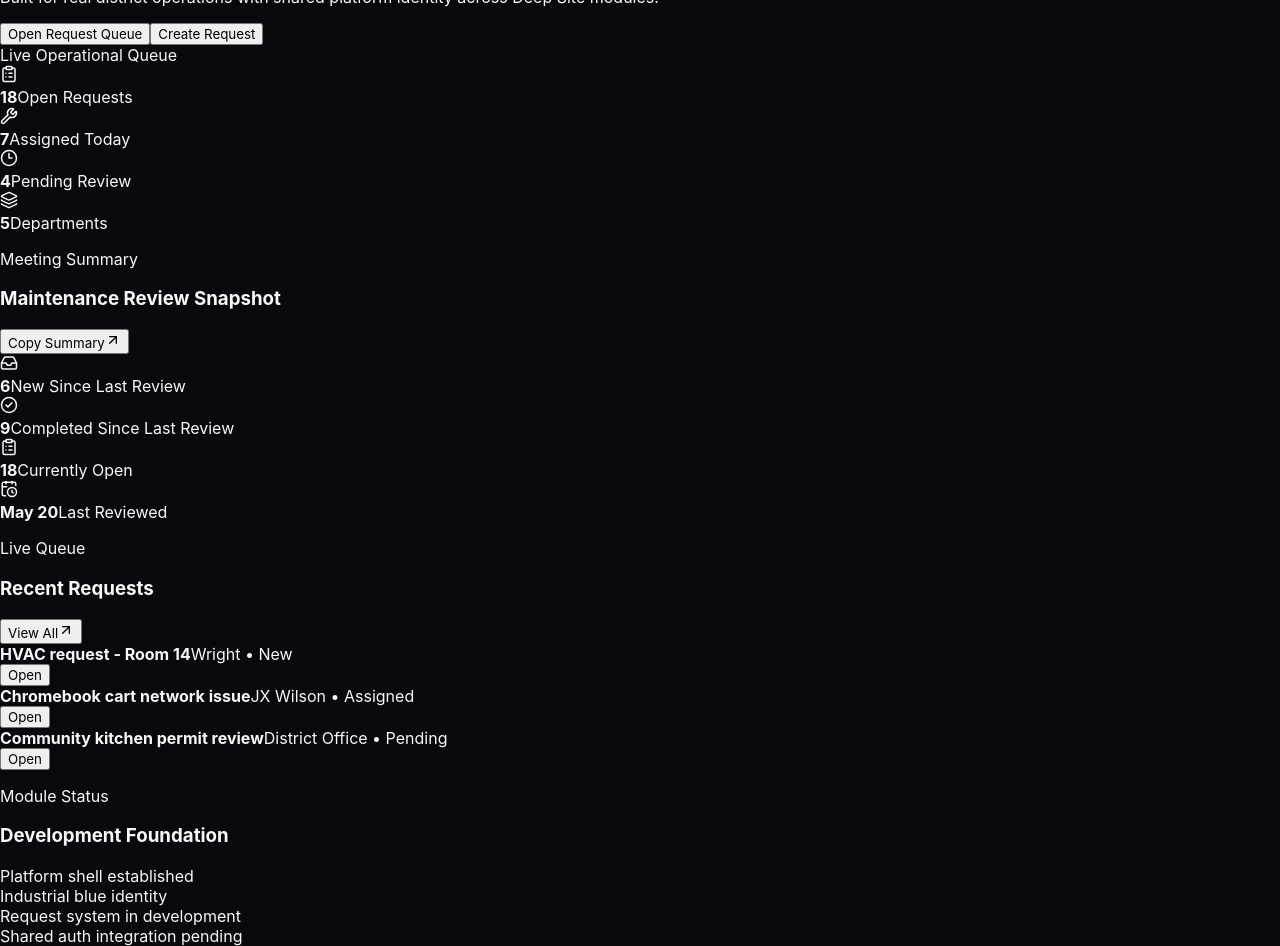
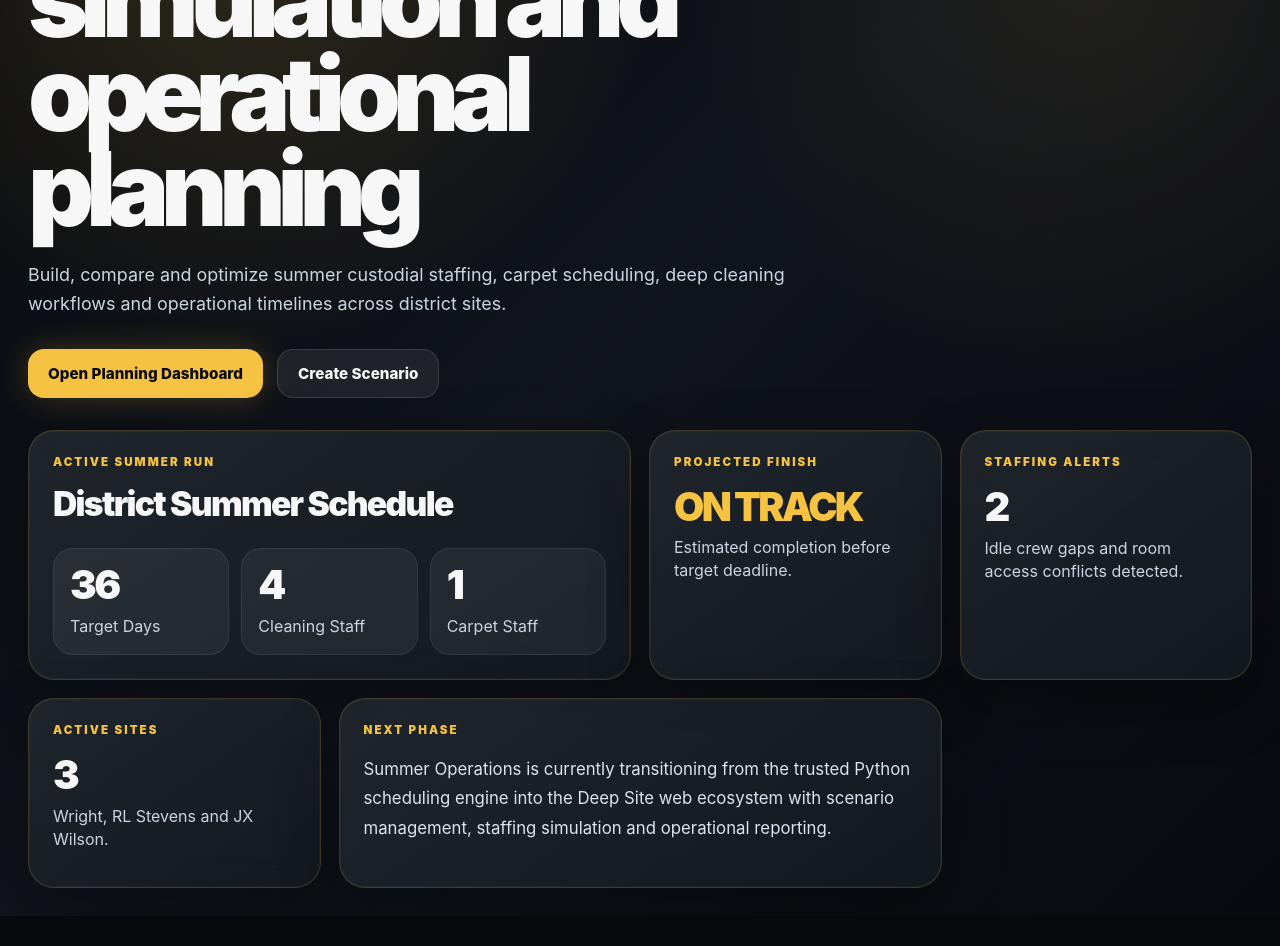
Before and after one commit to Skkedd/summer-operations, a React (Vite) app: page / in a window 1280 px wide. Shown: the part 220-1166 px from the top of the page. After the commit the page ends 1136 px from the top, so only its background shows below. Built offline with nearby package versions, Linux system fonts and the light colour scheme.

Commit message:
Restore Summer Operations app entry

```diff
--- a/src/App.jsx
+++ b/src/App.jsx
@@ -1,252 +1,5 @@
-import {
-  ArrowUpRight,
-  ClipboardList,
-  Clock3,
-  Layers3,
-  Wrench,
-  CheckCircle2,
-  Inbox,
-  CalendarClock,
-} from 'lucide-react'
-import PlatformReturnPill from './components/PlatformReturnPill'
-import { useEffect } from "react";
-import { supabase } from "./lib/supabaseClient";
-
-const queueItems = [
-  {
-    title: 'HVAC request - Room 14',
-    status: 'New',
-    site: 'Wright',
-  },
-  {
-    title: 'Chromebook cart network issue',
-    status: 'Assigned',
-    site: 'JX Wilson',
-  },
-  {
-    title: 'Community kitchen permit review',
-    status: 'Pending',
-    site: 'District Office',
-  },
-]
-
-const stats = [
-  {
-    label: 'Open Requests',
-    value: '18',
-    icon: ClipboardList,
-  },
-  {
-    label: 'Assigned Today',
-    value: '7',
-    icon: Wrench,
-  },
-  {
-    label: 'Pending Review',
-    value: '4',
-    icon: Clock3,
-  },
-  {
-    label: 'Departments',
-    value: '5',
-    icon: Layers3,
-  },
-]
-
-const meetingSummary = [
-  {
-    label: 'New Since Last Review',
-    value: '6',
-    icon: Inbox,
-  },
-  {
-    label: 'Completed Since Last Review',
-    value: '9',
-    icon: CheckCircle2,
-  },
-  {
-    label: 'Currently Open',
-    value: '18',
-    icon: ClipboardList,
-  },
-  {
-    label: 'Last Reviewed',
-    value: 'May 20',
-    icon: CalendarClock,
-  },
-]
+import SummerOperationsHomePage from './pages/SummerOperationsHomePage.jsx'
 
 export default function App() {
-
-  useEffect(() => {
-    console.warn(
-      "Platform auth gate temporarily disabled while shared session handoff is unfinished."
-    );
-  }, []);
-
-  function handleSignOut() {
-    window.location.href = 'https://app.deepsitecontrol.com/logout'
-  }
-
-  return (
-    <main className="app-shell">
-      <div className="background-glow" />
-
-      <PlatformReturnPill onSignOut={handleSignOut} />
-
-      <header className="topbar">
-        <div>
-          <p className="eyebrow">Operations Requests</p>
-          <h1>Operational workflow and request management</h1>
-        </div>
-      </header>
-
-      <section className="hero-card">
-        <div className="hero-copy">
-          <p className="hero-tag">Industrial Operations Module</p>
-
-          <h2>
-            Work orders, IT tickets, facility use requests and operational workflows.
-          </h2>
-
-          <p>
-            Built for real district operations with shared platform identity across
-            Deep Site modules.
-          </p>
-
-          <div className="hero-actions">
-            <button className="primary-button">
-              Open Request Queue
-            </button>
-
-            <button className="secondary-button">
-              Create Request
-            </button>
-          </div>
-        </div>
-
-        <div className="hero-status-panel">
-          <div className="status-pill">
-            <span className="status-dot" />
-            Live Operational Queue
-          </div>
-
-          <div className="status-grid">
-            {stats.map((stat) => {
-              const Icon = stat.icon
-
-              return (
-                <article className="stat-card" key={stat.label}>
-                  <div className="stat-icon">
-                    <Icon size={18} />
-                  </div>
-
-                  <strong>{stat.value}</strong>
-
-                  <span>{stat.label}</span>
-                </article>
-              )
-            })}
-          </div>
-        </div>
-      </section>
-
-      <section className="meeting-summary-panel">
-        <div className="panel-header">
-          <div>
-            <p className="panel-label">Meeting Summary</p>
-            <h3>Maintenance Review Snapshot</h3>
-          </div>
-
-          <button className="panel-action">
-            Copy Summary
-            <ArrowUpRight size={16} />
-          </button>
-        </div>
-
-        <div className="meeting-summary-grid">
-          {meetingSummary.map((item) => {
-            const Icon = item.icon
-
-            return (
-              <article className="meeting-summary-card" key={item.label}>
-                <div className="stat-icon">
-                  <Icon size={18} />
-                </div>
-
-                <strong>{item.value}</strong>
-
-                <span>{item.label}</span>
-              </article>
-            )
-          })}
-        </div>
-      </section>
-
-      <section className="content-grid">
-        <article className="panel">
-          <div className="panel-header">
-            <div>
-              <p className="panel-label">Live Queue</p>
-              <h3>Recent Requests</h3>
-            </div>
-
-            <button className="panel-action">
-              View All
-              <ArrowUpRight size={16} />
-            </button>
-          </div>
-
-          <div className="queue-list">
-            {queueItems.map((item) => (
-              <div className="queue-item" key={item.title}>
-                <div>
-                  <strong>{item.title}</strong>
-
-                  <span>
-                    {item.site} • {item.status}
-                  </span>
-                </div>
-
-                <button className="queue-button">
-                  Open
-                </button>
-              </div>
-            ))}
-          </div>
-        </article>
-
-        <article className="panel side-panel">
-          <div className="panel-header">
-            <div>
-              <p className="panel-label">Module Status</p>
-              <h3>Development Foundation</h3>
-            </div>
-          </div>
-
-          <div className="module-checklist">
-            <div className="check-item">
-              <span className="check-dot complete" />
-              Platform shell established
-            </div>
-
-            <div className="check-item">
-              <span className="check-dot complete" />
-              Industrial blue identity
-            </div>
-
-            <div className="check-item">
-              <span className="check-dot active" />
-              Request system in development
-            </div>
-
-            <div className="check-item">
-              <span className="check-dot" />
-              Shared auth integration pending
-            </div>
-          </div>
-        </article>
-      </section>
-    </main>
-  )
+  return <SummerOperationsHomePage />
 }
```
